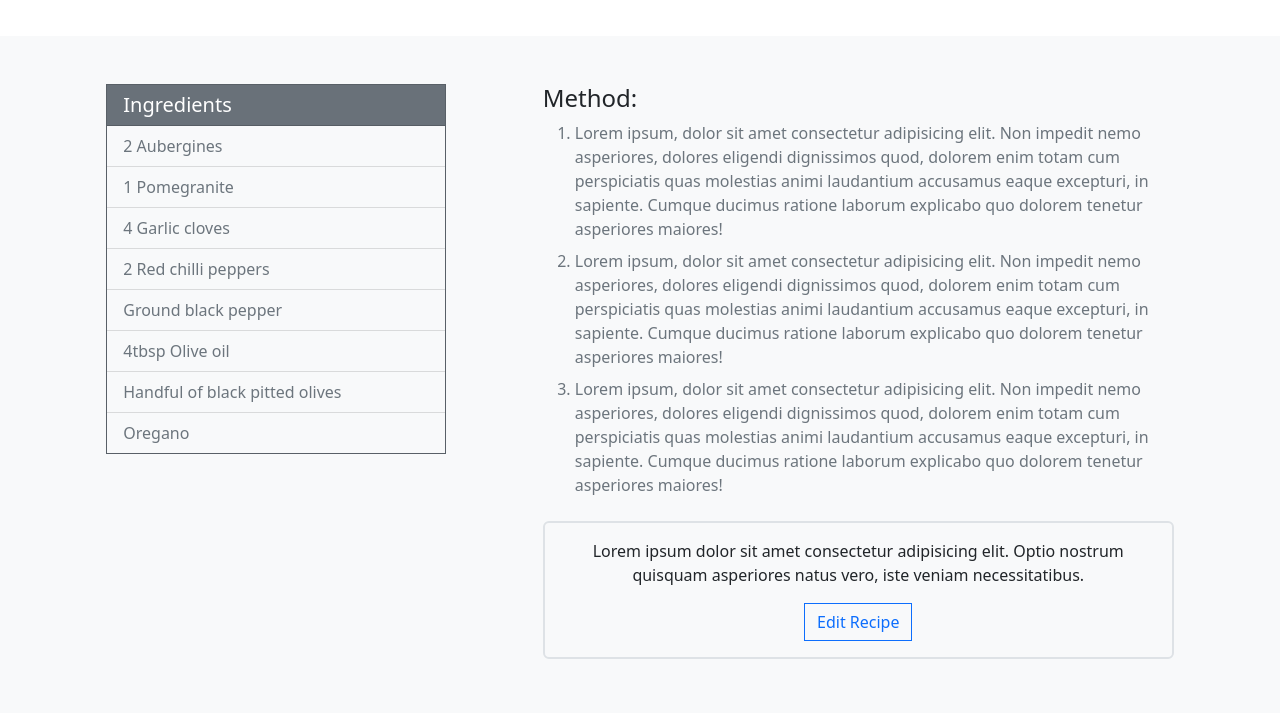
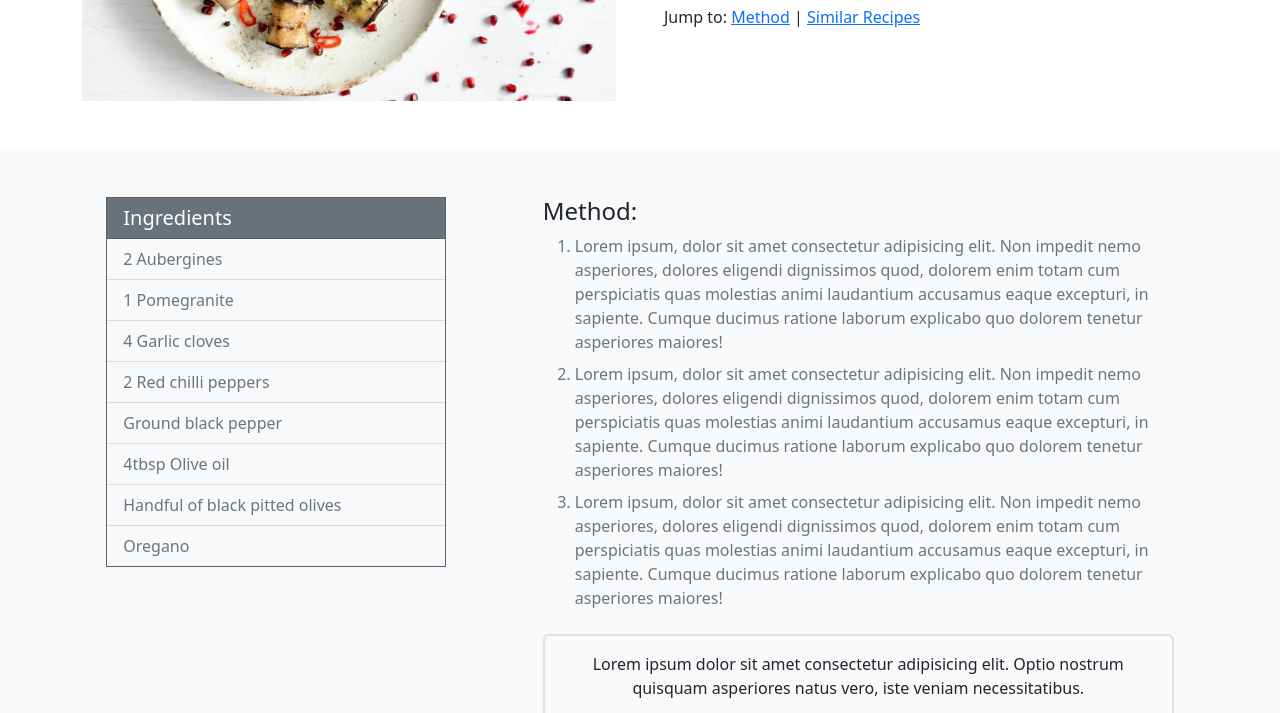
Before and after one commit to bryliebaird/SASS-bootstrap-5, a website: page index.html in a window 1280 px wide. Shown: the part 409-1122 px from the top of the page. Drawn offline with Linux system fonts and the light colour scheme.

Commit message:
added images and different global variables to project

```diff
--- a/sass/main.scss
+++ b/sass/main.scss
@@ -1,8 +1,8 @@
 // global variables
 $enable-rounded: false;
 $enable-button-pointers: false;
-
-
+$enable-negative-margins: true;  //giving us access to negative margins
+$enable-smooth-scroll: false;
 
 
 @import '../node_modules/bootstrap/scss/bootstrap.scss';
```
Also changed, not shown: img/aub-dish.jpg (added).
